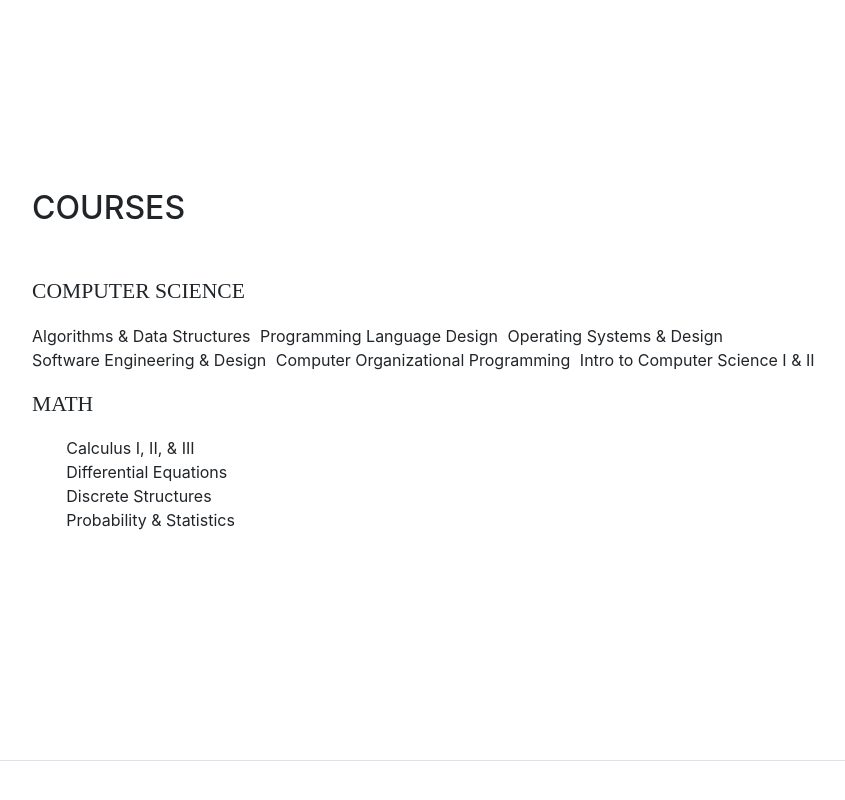
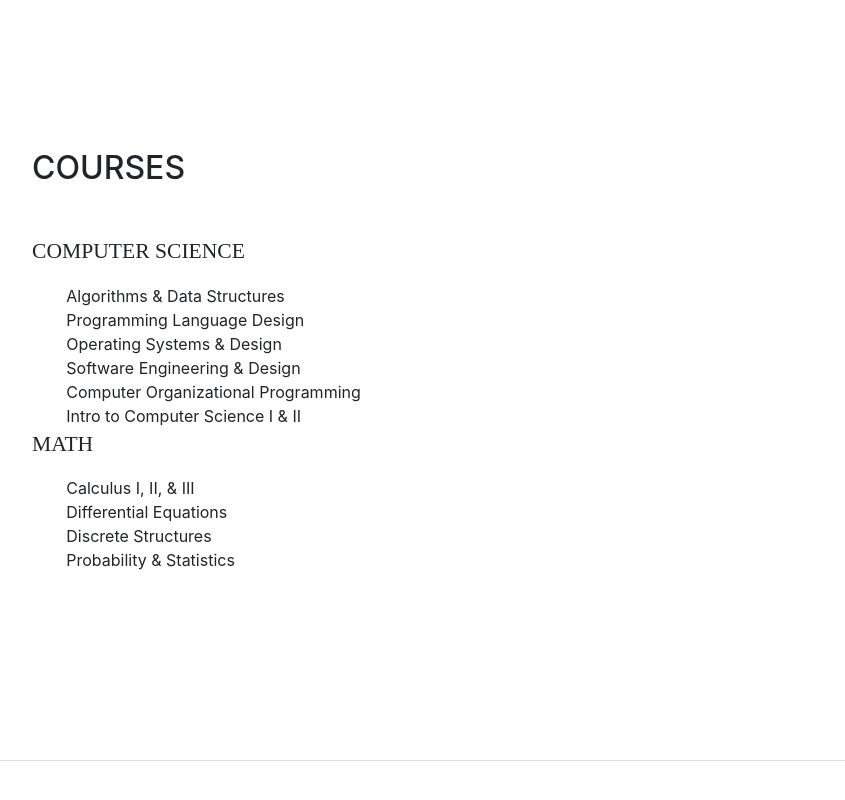
Before and after one commit to dylanzucker/dylanzucker.github.io, a website with bundled scripts: page index.html in a window 1280 px wide. Shown: the part 3239-4039 px from the top of the page, without its empty margins (288-1133 px from the left). Built offline with nearby package versions, Linux system fonts and the light colour scheme; a web font is replaced by a local one.

Commit message:
Minor Changes

```diff
--- a/index.html
+++ b/index.html
@@ -238,24 +238,24 @@
           <h2 class="mb-5">Courses</h2>
 
           <div class="subheading mb-3">Computer Science</div>
-          <ul class="list-inline">
-            <li class="list-inline-item">
+          <ul class="fa-ul mb-0">
+            <li>
               Algorithms &amp; Data Structures
             </li>
-            <li class="list-inline-item">
+            <li>
               Programming Language Design
             </li>
-            <li class="list-inline-item">
+            <li>
               Operating Systems &amp; Design
             </li>
-            <li class="list-inline-item">
+            <li>
               Software Engineering &amp; Design
             </li>
-            <li class="list-inline-item">
+            <li>
               Computer Organizational Programming
             </li>
 
-            <li class="list-inline-item">
+            <li>
               Intro to Computer Science I &amp; II
             </li>
           </ul>
```
